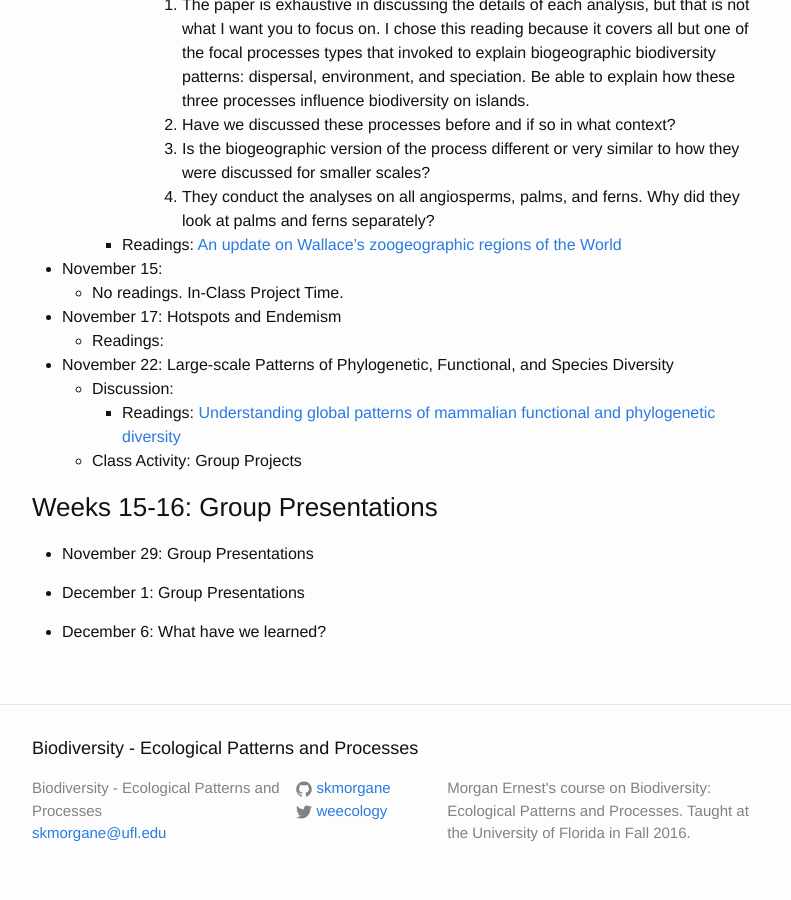
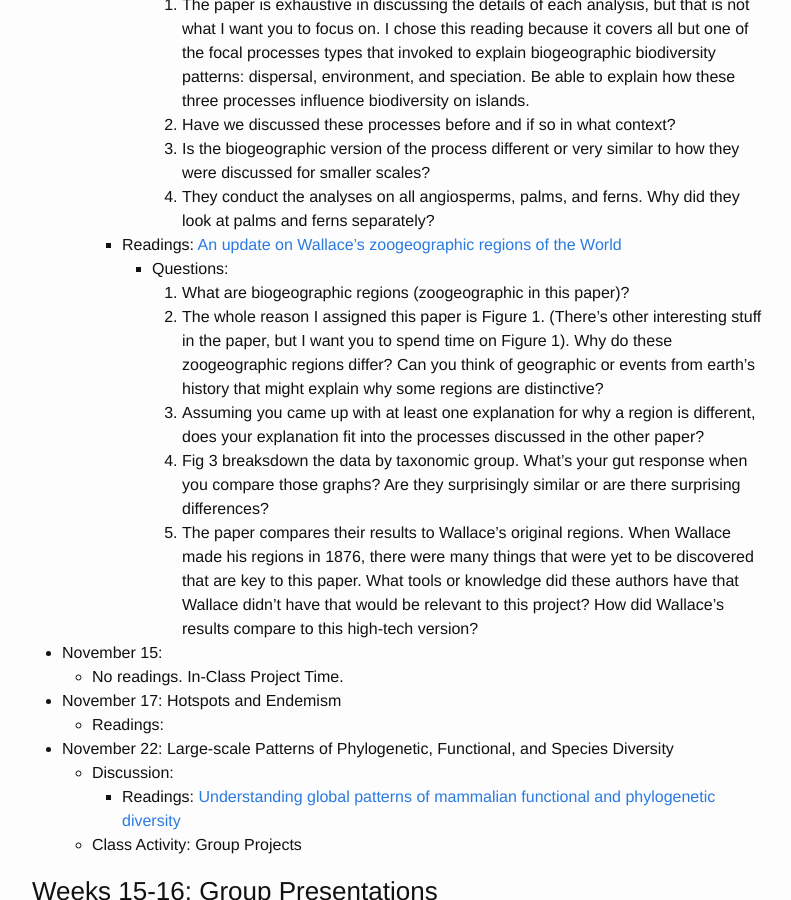
Before and after one commit to skmorgane/biodiversity-course, a Jekyll site: the page built from schedule.md, in a window 1280 px wide and 900 px high, scrolled down 9674 px. Shown: the whole window, without its empty margins (238-1029 px from the left). Built offline with Jekyll 4.4.1, drawn with Linux system fonts in a browser that asks for light colours.

Commit message:
Add more biogeography questions

```diff
--- a/schedule.md
+++ b/schedule.md
@@ -289,6 +289,12 @@ Tuesdays are often a split between class activity and discussion, thus there are
                3. Is the biogeographic version of the process different or very similar to how they were discussed for smaller scales?
                4. They conduct the analyses on all angiosperms, palms, and ferns. Why did they look at palms and ferns separately?
          * Readings: [An update on Wallace's zoogeographic regions of the World](https://doi.org/10.1126/science.1228282)
+            - Questions:
+               1. What are biogeographic regions (zoogeographic in this paper)?
+               2. The whole reason I assigned this paper is Figure 1. (There's other interesting stuff in the paper, but I want you to spend time on Figure 1). Why do these zoogeographic regions differ?  Can you think of geographic or events from earth's history that might explain why some regions are distinctive?
+               3. Assuming you came  up with at least one explanation for why a region is different, does your explanation fit into the processes discussed in the other paper?
+               4. Fig 3 breaksdown the data by taxonomic group. What's your gut response when you compare those graphs? Are they surprisingly similar or are there surprising differences?
+               5. The paper compares their results to Wallace's original regions. When Wallace made his regions in 1876, there were many things that were yet to be discovered that are key to this paper. What tools or knowledge did these authors have that Wallace didn't have that would be relevant to this project? How did Wallace's results compare to this high-tech version?
 
 
 * November 15:
```
